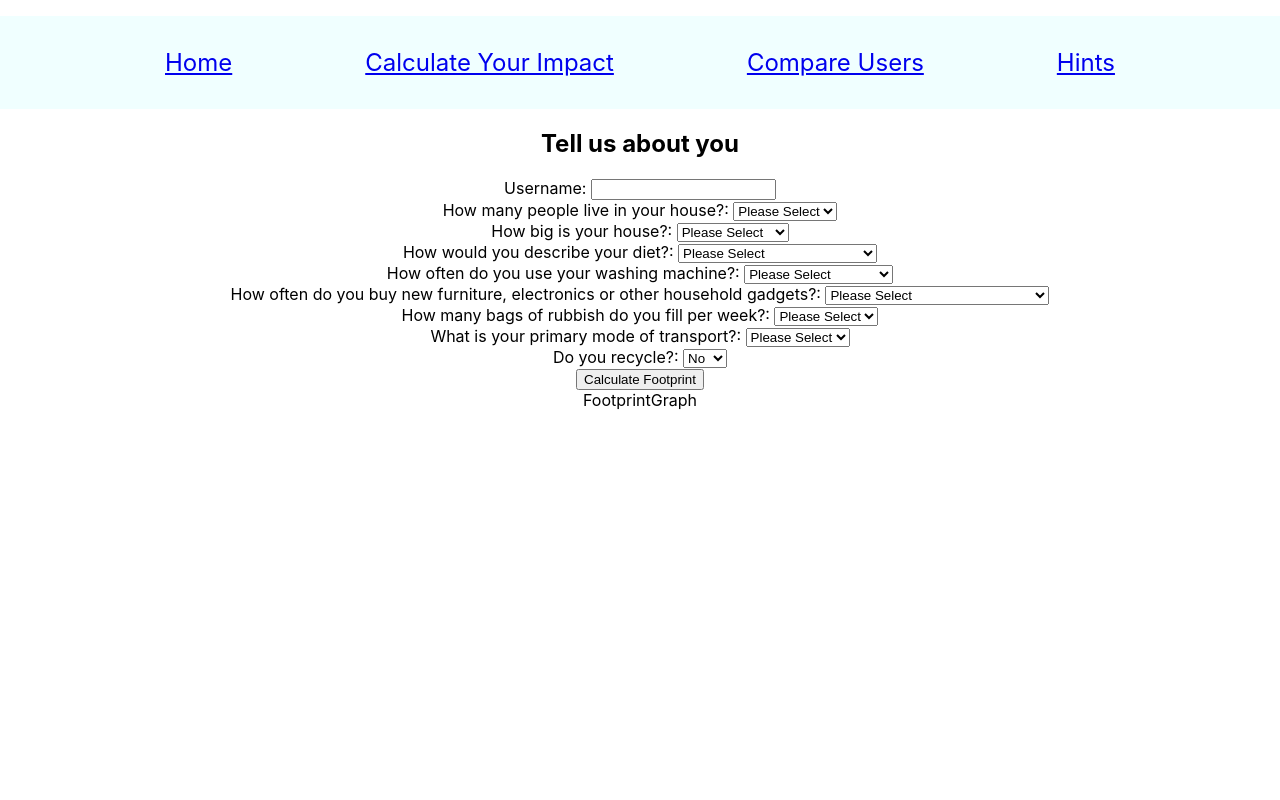
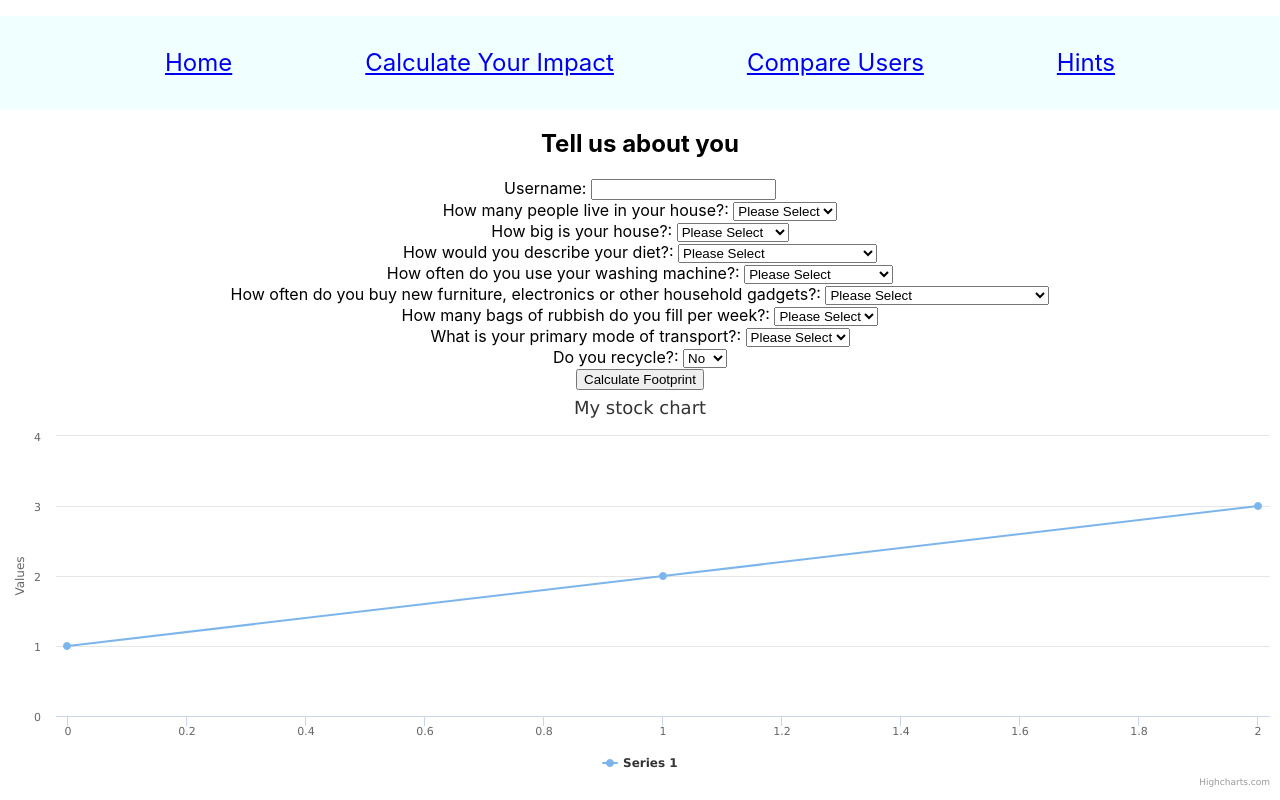
Before and after one commit to MattyMcHatty/co2become_one, a React (Create React App) app in the folder client/: page /impact in a window 1280 px wide. Built offline with nearby package versions, Linux system fonts and the light colour scheme; no server answers.

Commit message:
First graph

```diff
--- a/client/src/components/FootprintGraph.js
+++ b/client/src/components/FootprintGraph.js
@@ -1,9 +1,20 @@
 import React from 'react'
+import Highcharts from 'highcharts';
+import HighchartsReact from 'highcharts-react-official';
 
-const FootprintGraph = () => {
-    return (
-        <div>FootprintGraph</div>
-    )
-}
+const options = {
+    title: {
+      text: 'My stock chart'
+    },
+    series: [{
+      data: [1, 2, 3]
+    }]
+  }
+
+const FootprintGraph = () =>
+
+<HighchartsReact highcharts={Highcharts} options={options} />
+
 
 export default FootprintGraph
+// constructorType={'stockChart'}
```
